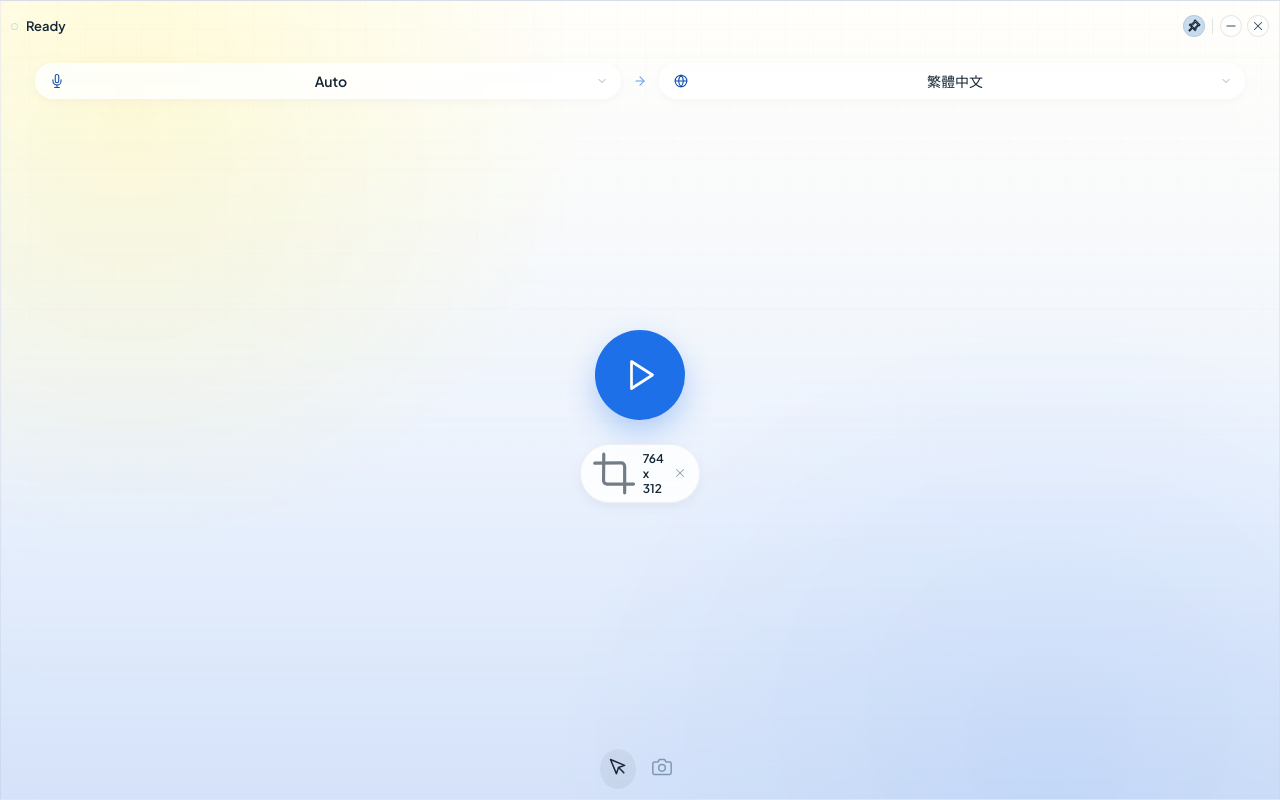
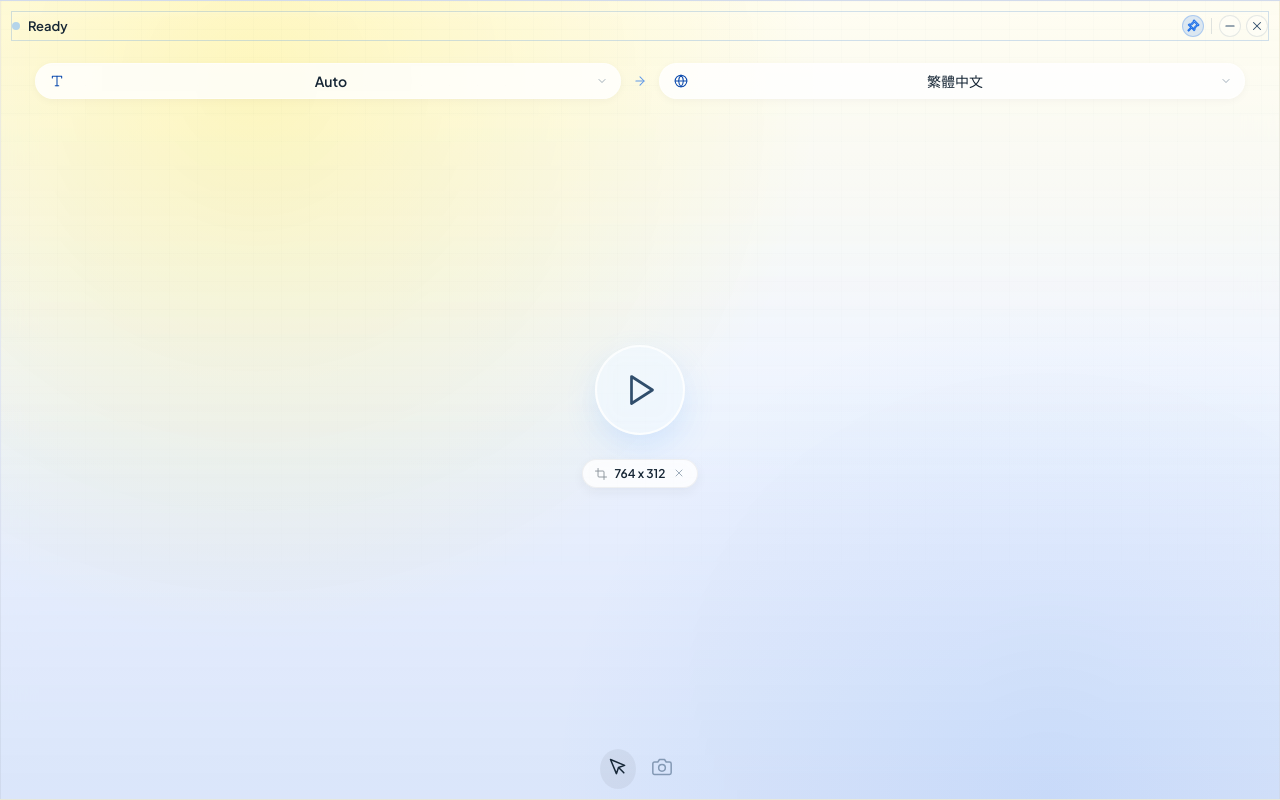
Before and after one commit to JasonHongGG/RangeTranslator, a React (Vite) app: page / in a window 1280 px wide. Built offline with nearby package versions, Linux system fonts and the light colour scheme.

Commit message:
feat: Update icons and enhance panel header status display; improve language switch area styling

```diff
--- a/src/index.css
+++ b/src/index.css
@@ -116,7 +116,7 @@ svg {
   min-height: 100vh;
   padding: 10px;
   border: 1px solid var(--border-soft);
-  background: linear-gradient(180deg, rgba(255, 255, 255, 0.7) 0%, rgba(240, 245, 255, 0.7) 60%, rgba(220, 230, 250, 0.8) 100%);
+  background: linear-gradient(180deg, rgba(254, 250, 227, 0.85) 0%, rgba(240, 245, 255, 0.85) 45%, rgba(220, 230, 250, 0.95) 100%);
   backdrop-filter: blur(16px);
   -webkit-backdrop-filter: blur(16px);
   display: flex;
@@ -132,7 +132,7 @@ svg {
   position: absolute;
   inset: 0;
   background:
-    radial-gradient(circle at 10% 12%, rgba(255, 230, 0, 0.15), transparent 34%),
+    radial-gradient(circle at 20% 10%, rgba(255, 225, 0, 0.22), transparent 45%),
     radial-gradient(circle at 82% 100%, rgba(30, 112, 233, 0.1), transparent 38%),
     linear-gradient(180deg, rgba(255, 255, 255, 0.5), transparent 60%);
   pointer-events: none;
@@ -846,12 +846,10 @@ svg {
   width: 90px;
   height: 90px;
   border-radius: 50%;
-  background: var(--accent);
-  color: white;
-  display: flex;
+  background: rgba(240, 248, 255, 0.7); backdrop-filter: blur(12px); border: 2px solid rgba(255, 255, 255, 0.8); color: var(--ink-soft); display: flex;
   align-items: center;
   justify-content: center;
-  box-shadow: 0 12px 30px rgba(30, 112, 233, 0.3);
+  box-shadow: 0 12px 30px rgba(107, 175, 255, 0.2);
   transition: all 0.3s cubic-bezier(0.2, 0.8, 0.2, 1);
   position: relative;
 }
@@ -859,13 +857,15 @@ svg {
 
 .main-action-btn:hover {
   transform: scale(1.05);
-  background: var(--accent-strong);
-  box-shadow: 0 16px 40px rgba(30, 112, 233, 0.4);
+  background: rgba(255, 255, 255, 0.9);
+  box-shadow: 0 16px 40px rgba(107, 175, 255, 0.3);
 }
 
 .main-action-btn.active {
-  background: var(--danger);
-  box-shadow: 0 0 0 0 rgba(235, 79, 57, 0.7);
+  background: rgba(255, 230, 230, 0.8);
+  color: var(--danger);
+  border: 2px solid rgba(255, 200, 200, 0.9);
+  box-shadow: 0 0 0 0 rgba(235, 79, 57, 0.4);
   animation: pulse-ring 2s infinite cubic-bezier(0.2, 0.8, 0.2, 1);
 }
 
@@ -924,7 +924,7 @@ svg {
   transition: background 0.2s;
 }
 .region-chip-clear:hover { background: rgba(235, 79, 57, 0.1); }
-.region-chip-clear svg { width: 14px; height: 14px; }
+.region-chip-clear svg { width: 14px !important; height: 14px !important; }
 
 .advanced-footer {
   display: flex;
@@ -1022,3 +1022,62 @@ svg {
   width: 16px;
   height: 16px;
 }
+
+/* Status dot tones */
+.status-dot {
+  width: 8px;
+  height: 8px;
+  border-radius: 50%;
+  display: inline-block;
+  background: var(--ink-faint); /* default idle */
+}
+.panel-status-rail-ready .status-dot {
+  background: rgba(107, 175, 255, 0.5);
+  box-shadow: none;
+}
+.panel-status-rail-live .status-dot,
+.panel-status-rail-recognizing .status-dot,
+.panel-status-rail-translating .status-dot {
+  background: var(--accent-cool);
+  box-shadow: 0 0 10px rgba(107, 175, 255, 0.6);
+  animation: dot-breathe 1.5s infinite alternate;
+}
+.panel-status-rail-danger .status-dot {
+  background: var(--danger);
+  box-shadow: 0 0 10px rgba(235, 79, 57, 0.6);
+}
+
+@keyframes dot-breathe {
+  0% { transform: scale(1); opacity: 0.8; }
+  100% { transform: scale(1.3); opacity: 1; }
+}
+
+/* Fix panel pin active color */
+.panel-icon-button-active {
+  background: rgba(30, 112, 233, 0.15) !important;
+  color: var(--accent) !important;
+  border-color: rgba(30, 112, 233, 0.25) !important;
+}
+
+
+/* Adjust panel icon active state explicitly */
+button.panel-icon-button.panel-icon-button-active {
+  background: rgba(43, 142, 237, 0.12);
+  color: var(--accent);
+  border-color: rgba(43, 142, 237, 0.2);
+}
+
+
+.region-chip svg { width: 12px !important; height: 12px !important; }
+
+/* Prevent accidental text selection rendering as dark blue boxes */
+body {
+  user-select: none;
+  -webkit-user-select: none;
+}
+
+/* Allow text selection only in specific input areas if needed later */
+input, textarea {
+  user-select: auto;
+  -webkit-user-select: auto;
+}
--- a/src/views/PanelView.tsx
+++ b/src/views/PanelView.tsx
@@ -12,7 +12,7 @@ import { DEBUG_EVENT, PANEL_RESIZE_HANDLES, PREVIEW_SNAPSHOT, type DebugPayload,
 import { logDebugPayload } from '../app/debug'
 import { labelForStatus, shouldIgnoreWindowDrag, toneForStatus } from '../app/overlay'
 
-import { FiX, FiMinus, FiPlay, FiPause, FiCrop, FiMousePointer, FiCamera, FiGlobe, FiMic, FiArrowRight } from "react-icons/fi";
+import { FiX, FiMinus, FiPlay, FiPause, FiCrop, FiMousePointer, FiCamera, FiGlobe, FiType, FiArrowRight } from "react-icons/fi";
 import { RiPushpinLine } from "react-icons/ri";
 
 import type { RuntimeSnapshot } from '../types'
@@ -203,9 +203,9 @@ export function PanelView() {
         ></button>
       ))}
 
-      <header className="panel-header" data-tauri-drag-region>
+      <header className={`panel-header panel-status-rail-${statusTone}`} data-tauri-drag-region>
         <div className="header-status-area">
-          <span className={`status-dot panel-status-rail-${statusTone}`}></span>
+          <span className="status-dot"></span>
           <span>{labelForStatus(snapshot.status)}</span>
         </div>
 
@@ -252,7 +252,7 @@ export function PanelView() {
       <section className="language-switch-area" data-tauri-drag-region>
         <CompactSelect
           label=""
-          icon={<FiMic style={{ width: 14, height: 14 }} />}
+          icon={<FiType style={{ width: 14, height: 14 }} />}
           value={sourceLanguage}
           disabled={snapshot.running || busy}
           options={SOURCE_LANGUAGES}
@@ -306,7 +306,7 @@ export function PanelView() {
             </button>
           ) : (
             <div className="region-chip">
-              <FiCrop size={14} style={{ opacity: 0.6 }} />
+              <FiCrop size={12} style={{ opacity: 0.5, marginTop: '2px' }} />
               <span>{selectionLabel}</span>
               <button
                 className="region-chip-clear"
@@ -341,7 +341,7 @@ export function PanelView() {
             className={`ghost-icon-btn ${snapshot.debugScreenshotMode ? 'active' : ''}`}
             disabled={busy}
             title={snapshot.debugScreenshotMode
-              ? 'Disable debug screenshot mode'
+              ? 'Disable debug screenshot mode (Translation Pipeline Paused)'
               : 'Enable debug screenshot mode'}
             onClick={() =>
               runCommand(() =>
```
